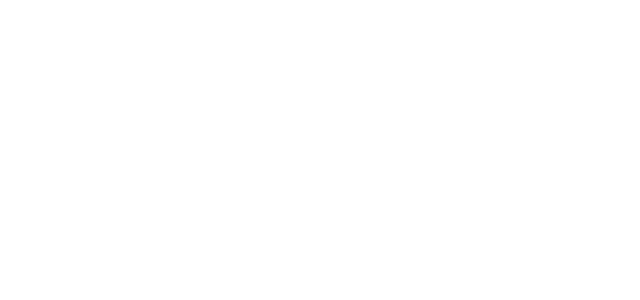
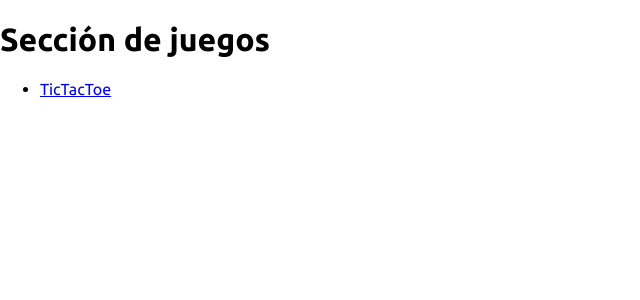
Before and after one commit to tyago343/portfolio, a React app: page /games in a window 1280 px wide. Shown: the top 300 px of the page, without its empty margins (0-640 px from the left). Built offline with nearby package versions, Linux system fonts and the light colour scheme.

Commit message:
Primer acercamiento para la seccion de juegos

```diff
--- /dev/null
+++ b/frontend/src/pages/Games/TicTacToe/index.js
@@ -0,0 +1,6 @@
+import React from "react";
+
+const TicTacToe = props => {
+  return <div>Hola, TicTacToe</div>;
+};
+export default TicTacToe;
--- /dev/null
+++ b/frontend/src/pages/Games/index.js
@@ -0,0 +1,22 @@
+import React from "react";
+import { Switch, Link, Route, useRouteMatch } from "react-router-dom";
+import TicTacToe from "./TicTacToe";
+const Games = props => {
+  const { path, url } = useRouteMatch();
+  return (
+    <div>
+      <h1>Sección de juegos</h1>
+      <ul>
+        <li>
+          <Link to={`${url}/tictactoe`}>TicTacToe</Link>
+        </li>
+      </ul>
+      <Switch>
+        <Route exact path={`${path}/tictactoe`}>
+          <TicTacToe />
+        </Route>
+      </Switch>
+    </div>
+  );
+};
+export default Games;
--- a/frontend/src/pages/Main.js
+++ b/frontend/src/pages/Main.js
@@ -2,6 +2,7 @@
 import { Route, Switch } from "react-router-dom";
 import Signup from "./Signup/index";
 import Login from "./Login/index";
+import Games from "./Games/index";
 
 const Main = () => {
   return (
@@ -12,6 +13,9 @@
       <Route path="/login">
         <Login />
       </Route>
+      <Route path="/games">
+        <Games />
+      </Route>
     </Switch>
   );
 };
```
Also changed, not shown: .babelrc.
